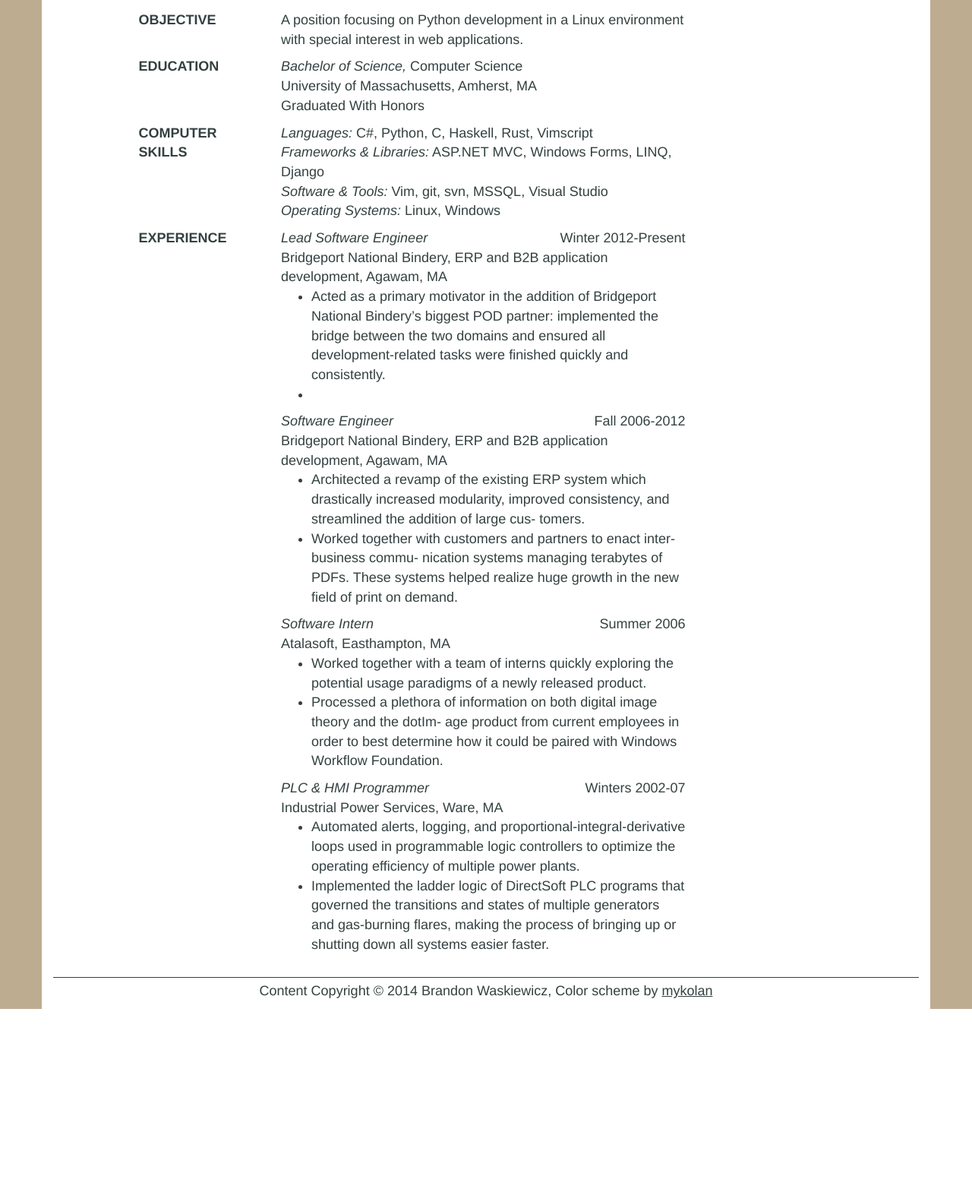
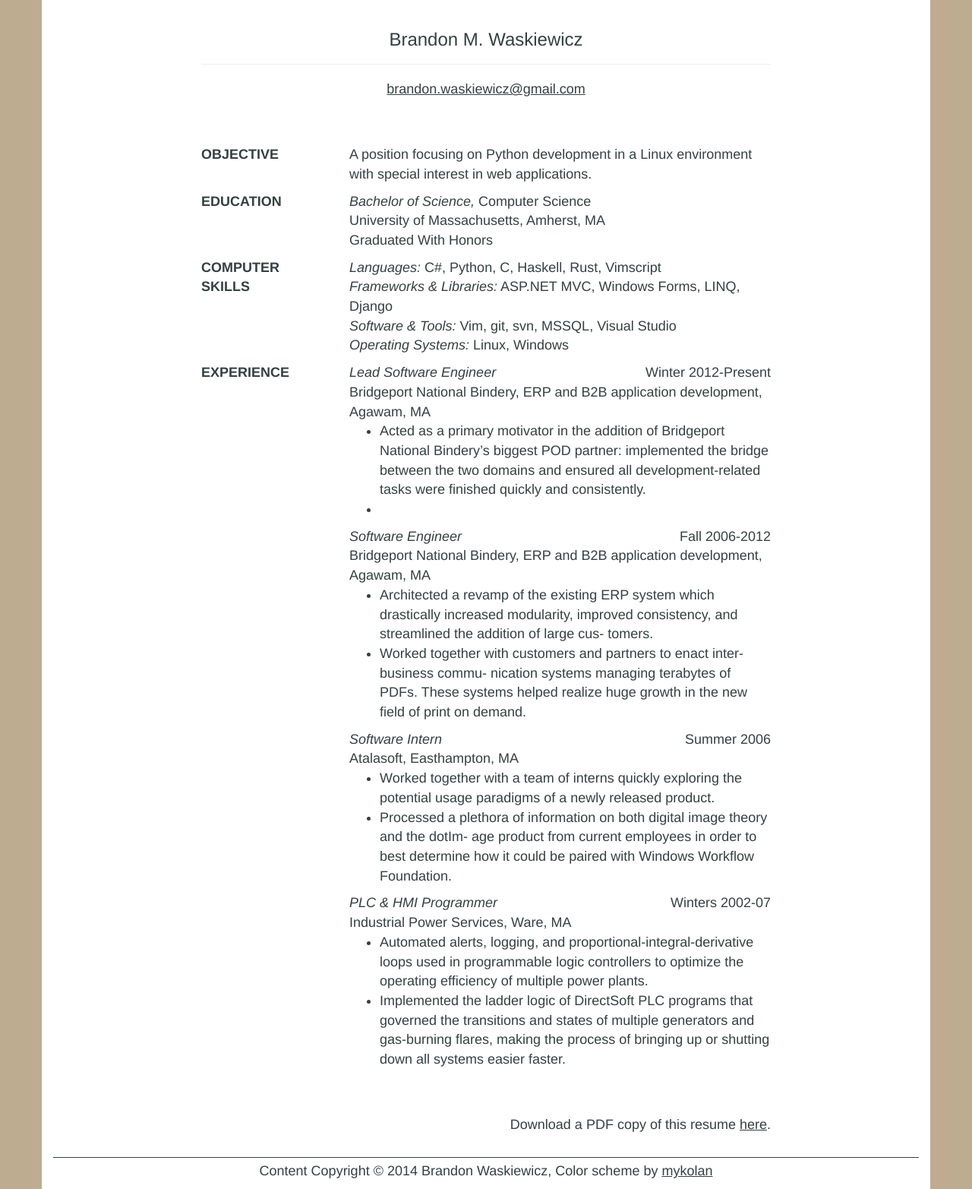
Before and after one commit to brandonw/personal-site, a Django app: template personal-site/templates/pages/resume.html in a window 1280 px wide. Shown: the part 51-1616 px from the top of the page at 76% size. Before the commit the page ends 1379 px from the top, so only its background shows below. Run offline with Django 3.2, Linux system fonts and the light colour scheme; the template is opened without the code that fills it, so the values that code supplies are empty; some libraries are stand-ins or nearby versions.

Commit message:
Fix resume design and add link to pdf

```diff
--- a/personal-site/config/urls.py
+++ b/personal-site/config/urls.py
@@ -19,9 +19,6 @@ urlpatterns = patterns('',
     url(r'^resume/$',
         TemplateView.as_view(template_name='pages/resume.html'),
         name="resume"),
-    url(r'^resume.pdf$',
-        TemplateView.as_view(template_name='resume.pdf'),
-        name="pdfresume"),
 
     # Uncomment the next line to enable the admin:
     url(r'^admin/', include(admin.site.urls)),
--- a/personal-site/static/css/project.css
+++ b/personal-site/static/css/project.css
@@ -213,3 +213,13 @@ ul#image-list > li > a > img:focus {
 h4#blog-archives-header {
   margin-top: 25px;
 }
+
+/* line 205, ../sass/project.scss */
+#resume #header-row.row {
+  margin-bottom: 50px;
+}
+
+/* line 209, ../sass/project.scss */
+#resume #footer-row.row {
+  margin-top: 50px;
+}
--- a/personal-site/static/sass/project.scss
+++ b/personal-site/static/sass/project.scss
@@ -201,3 +201,11 @@ ul#image-list > li > a > img:focus {
 h4#blog-archives-header {
   margin-top: 25px;
 }
+
+#resume #header-row.row {
+  margin-bottom: 50px;
+}
+
+#resume #footer-row.row {
+  margin-top: 50px;
+}
--- a/personal-site/templates/base.html
+++ b/personal-site/templates/base.html
@@ -67,8 +67,8 @@
         </nav>
 
         <div id="content" class="container">
+            {% block content-layout %}
             <div class="row">
-                {% block content-layout %}
                 <div class="col-md-offset-1 col-md-8">
                     {% if messages %}
                         {% for message in messages %}
@@ -88,8 +88,8 @@
                     {% block sidemenu %}
                     {% endblock sidemenu %}
                 </div>
-                {% endblock %}
             </div>
+            {% endblock %}
             <hr id="footer" />
             {% block footer %}
             <p class="text-center">Content Copyright &copy; {% now "Y" %} Brandon Waskiewicz, Color scheme by <a href="https://kuler.adobe.com/jazz-impressions-of-japan-color-theme-4256441/">mykolan</a></p>
--- a/personal-site/templates/pages/home.html
+++ b/personal-site/templates/pages/home.html
@@ -8,6 +8,7 @@
 
 {% block content-layout %}
 
+<div class="row">
     <div class="col-md-offset-2 col-md-8">
         {% if messages %}
             {% for message in messages %}
@@ -47,5 +48,6 @@
         my choice of Computer Science major at the
         <a href="http://www.umass.edu/">Univeristy of Massachusetts at Amherst</a>.</p>
     </div>
+</div>
 
 {% endblock %}
--- a/personal-site/templates/pages/resume.html
+++ b/personal-site/templates/pages/resume.html
@@ -6,33 +6,41 @@
 <li class="active"><a href="{% url 'resume' %}">R&#201;SUM&#201;</a></li>
 {% endblock %}
 
-{% block content %}
+{% block content-layout %}
+<div id="resume">
 
-<div class="container-fluid">
+    <div id="header-row" class="row">
+        <div class="col-md-offset-2 col-md-8">
+            <div class="page-header">
+                <h3 class="text-center">Brandon M. Waskiewicz</h3>
+            </div>
+            <p class="text-center"><a href="mailto:brandon.waskiewicz@gmail.com">brandon.waskiewicz@gmail.com</a></p>
+        </div>
+    </div>
     <div class="row">
-        <div class="col-md-3">
+        <div class="col-md-offset-2 col-md-2">
             <div><strong>OBJECTIVE</strong></div>
         </div>
-        <div class="col-md-9">
+        <div class="col-md-6">
             <p>A position focusing on Python development in a Linux environment with special
             interest in web applications.</p>
         </div>
     </div>
     <div class="row">
-        <div class="col-md-3">
+        <div class="col-md-offset-2 col-md-2">
             <div><strong>EDUCATION</strong></div>
         </div>
-        <div class="col-md-9">
+        <div class="col-md-6">
             <p><em>Bachelor of Science,</em> Computer Science<br />
             University of Massachusetts, Amherst, MA<br />
             Graduated With Honors</p>
         </div>
     </div>
     <div class="row">
-        <div class="col-md-3">
+        <div class="col-md-offset-2 col-md-2">
             <div><strong>COMPUTER SKILLS</strong></div>
         </div>
-        <div class="col-md-9">
+        <div class="col-md-6">
             <p><em>Languages:</em> C#, Python, C, Haskell, Rust, Vimscript<br />
             <em>Frameworks & Libraries:</em> ASP.NET MVC, Windows Forms, LINQ, Django<br />
             <em>Software & Tools:</em> Vim, git, svn, MSSQL, Visual Studio<br />
@@ -40,10 +48,10 @@
         </div>
     </div>
     <div class="row">
-        <div class="col-md-3">
+        <div class="col-md-offset-2 col-md-2">
             <div><strong>EXPERIENCE</strong></div>
         </div>
-        <div class="col-md-9">
+        <div class="col-md-6">
             <div class="clearfix">
                 <div class="pull-left"><em>Lead Software Engineer</em></div>
                 <div class="pull-right">Winter 2012-Present</div>
@@ -98,6 +106,12 @@
             </ul>
         </div>
     </div>
+
+    <div id="footer-row" class="row">
+        <div class="col-md-offset-4 col-md-6">
+            <p class="text-right">Download a PDF copy of this resume <a href="/static/resume.pdf">here</a>.
+        </div>
+    </div>
 </div>
 
 {% endblock %}
```
Lines whose indentation alone changed are shown as unchanged.
